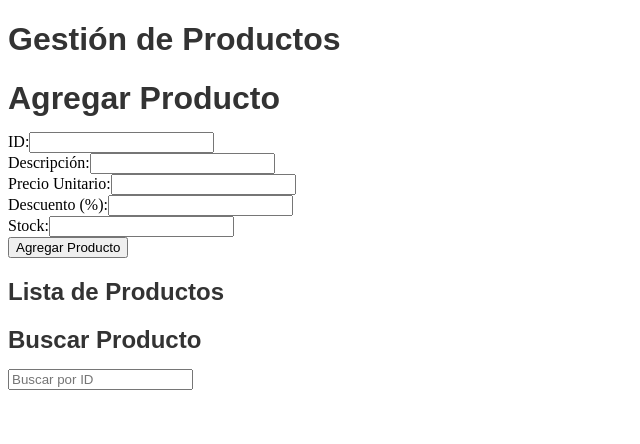
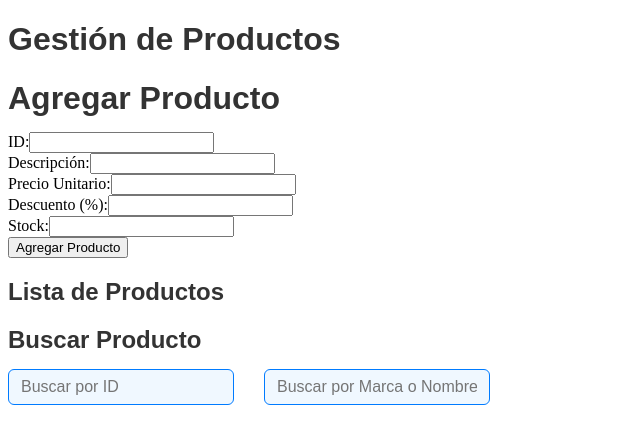
Before and after one commit to sonia-gareca/tp04PV2025Grupo25, a React (Vite) app: page / in a window 1280 px wide. Shown: the top 444 px of the page, without its empty margins (0-640 px from the left). Built offline with nearby package versions, Linux system fonts and the light colour scheme.

Commit message:
Se agrego la busqueda por marca/nombre

```diff
--- a/src/assets/componentes/FormularioProducto.jsx
+++ b/src/assets/componentes/FormularioProducto.jsx
@@ -9,7 +9,9 @@ const FormularioProducto = ({ productos, setProductos, onEditar }) => {
     descuento: "",
     stock: "",
   });
-const [searchTerm, setSearchTerm] = useState(""); // Estado para la BUSQUEDA
+  const [searchTerm, setSearchTerm] = useState(""); // Estado para BUSQUEDA por ID
+  const [searchMarcaNombre, setSearchMarcaNombre] = useState(""); // Estado para BUSQUEDA por marca/nombre
+
   const calcularPrecioConDescuento = () => {
     return producto.precioUnitario * (1 - producto.descuento / 100);
   };
@@ -45,17 +47,18 @@ const [searchTerm, setSearchTerm] = useState(""); // Estado para la BUSQUEDA
   };
 
   //------------------BUSQUEDA-----------------------------------
-// Función para manejar la búsqueda
-    const BuscarUnProducto = (e) => {
-      setSearchTerm(e.target.value); // Actualiza el término de búsqueda
-    };
-
-    // Filtrar productos según el término de búsqueda
+  // Filtrado de productos según el término de búsqueda
+  // Estado para BUSQUEDA por marca/nombre (el dato es extraído del campo "descripcion")
   const filteredProducts = useMemo(() => {
-       return productos.filter((prod) =>
-       prod.id.toLowerCase().includes(searchTerm.toLowerCase())
-       );
-     }, [productos, searchTerm]);
+    return productos.filter((prod) => {
+      const matchId = prod.id.toLowerCase().includes(searchTerm.toLowerCase());
+      const matchDesc = prod.descripcion.toLowerCase().includes(searchMarcaNombre.toLowerCase());
+      if (searchTerm && searchMarcaNombre) return matchId && matchDesc;
+      if (searchTerm) return matchId;
+      if (searchMarcaNombre) return matchDesc;
+      return false; // Si ambas están vacías, no muestra nada
+    });
+  }, [productos, searchTerm, searchMarcaNombre]);
 //-----------------------------------------------------------------
 
   const eliminarProducto = (id) => {
@@ -144,13 +147,21 @@ const [searchTerm, setSearchTerm] = useState(""); // Estado para la BUSQUEDA
       </ul>
 
       <h2>Buscar Producto</h2>
+      <div className="buscador">
         <input
           type="text"
           placeholder="Buscar por ID"
           value={searchTerm}
-         onChange={(e) => BuscarUnProducto(e)} // Evento para manejar la búsqueda
+          onChange={(e) => setSearchTerm(e.target.value)}
         />
-       {searchTerm !== "" && (
+        <input
+          type="text"
+          placeholder="Buscar por Marca o Nombre"
+          value={searchMarcaNombre}
+          onChange={(e) => setSearchMarcaNombre(e.target.value)}
+        />
+      </div>
+      {(searchTerm !== "" || searchMarcaNombre !== "") && (
         <div>
           <ul>
             {filteredProducts.map((prod) => (
@@ -171,7 +182,6 @@ const [searchTerm, setSearchTerm] = useState(""); // Estado para la BUSQUEDA
           </ul>
         </div>
       )}
-
     </div>
   );
 };
--- a/src/assets/css/styles.css
+++ b/src/assets/css/styles.css
@@ -117,3 +117,25 @@ a:hover {
 .btn-cancelar:hover {
     background-color: #c82333;
 }
+.buscador {
+    display: flex;
+    gap: 30px;
+    margin-bottom: 20px;
+}
+
+.buscador input[type="text"] {
+    padding: 8px 12px;
+    border: 1.5px solid #007bff;
+    border-radius: 6px;
+    background-color: #f0f8ff;
+    font-size: 1em;
+    color: #333;
+    transition: border-color 0.2s, box-shadow 0.2s;
+    width: 200px;
+}
+
+.buscador input[type="text"]:focus {
+    border-color: #0056b3;
+    outline: none;
+    box-shadow: 0 0 5px #007bff33;
+}
```
Lines whose indentation alone changed are shown as unchanged.
